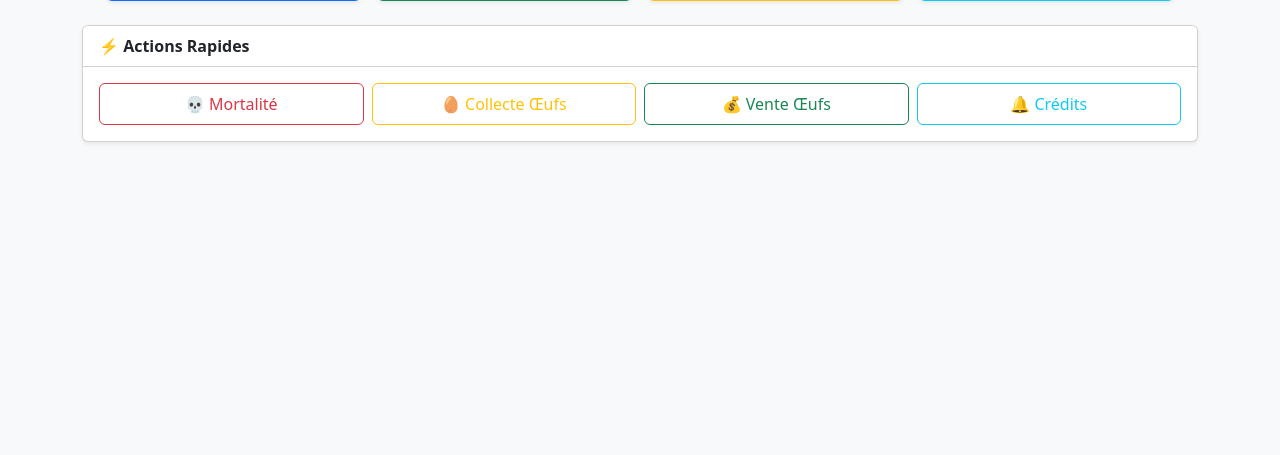
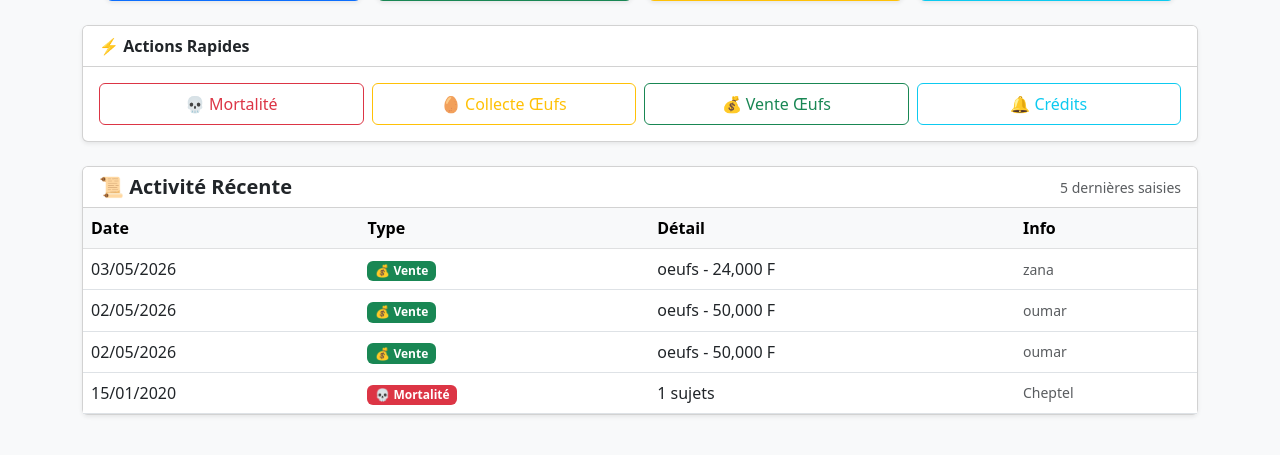
Before and after one commit to fanemamadou/dokaha-local, a Django app: page /dashboard/ in a window 1280 px wide. Shown: the part 262-717 px from the top of the page. Run offline with Django 5.2, Linux system fonts and the light colour scheme; a user stored in the database is signed in; data comes from the database, SQL or seed files in the repository; tables that the repository leaves empty hold one stand-in row (values such as "Sample post").

Commit message:
📜 Étape 3 : Activité Récente validée

```diff
--- a/gestion/templates/gestion/dashboard.html
+++ b/gestion/templates/gestion/dashboard.html
@@ -56,4 +56,30 @@
         </div>
     </div>
 
+
+    <!-- 📜 ACTIVITÉ RÉCENTE -->
+    <div class="card shadow-sm mb-4">
+        <div class="card-header bg-white d-flex justify-content-between align-items-center">
+            <h5 class="mb-0 fw-bold">📜 Activité Récente</h5>
+            <small class="text-muted">5 dernières saisies</small>
+        </div>
+        <div class="table-responsive">
+            <table class="table table-hover align-middle mb-0">
+                <thead class="table-light"><tr><th>Date</th><th>Type</th><th>Détail</th><th>Info</th></tr></thead>
+                <tbody>
+                    {% for a in activites_recentes %}
+                    <tr>
+                        <td>{{ a.date|date:"d/m/Y" }}</td>
+                        <td><span class="badge {% if 'Vente' in a.type %}bg-success{% else %}bg-danger{% endif %}">{{ a.type }}</span></td>
+                        <td>{{ a.detail }}</td>
+                        <td class="text-muted small">{{ a.info }}</td>
+                    </tr>
+                    {% empty %}
+                    <tr><td colspan="4" class="text-center py-3 text-muted">Aucune activité enregistrée</td></tr>
+                    {% endfor %}
+                </tbody>
+            </table>
+        </div>
+    </div>
+
 {% endblock %}
--- a/gestion/views.py
+++ b/gestion/views.py
@@ -22,20 +22,49 @@ def stock_historique(request):
 
 @login_required
 def dashboard(request):
-    """Dashboard principal garanti fonctionnel"""
-    from .models import Poulailler, Vente, Depense
+    """Dashboard: KPIs + Actions + Activité Récente"""
+    from .models import Poulailler, Vente, Depense, SortiePoules
     from django.db.models import Sum
+    from django.utils import timezone
+    from datetime import timedelta
+    from django.shortcuts import render
+
+    today = timezone.now().date()
+    week_ago = today - timedelta(days=7)
 
     total_cheptel = Poulailler.objects.aggregate(total=Sum('effectif_initial'))['total'] or 0
+    mortalite_today = SortiePoules.objects.filter(date=today, type_sortie='mortalite').aggregate(total=Sum('nombre'))['total'] or 0
+    mortalite_week = SortiePoules.objects.filter(date__gte=week_ago, type_sortie='mortalite').aggregate(total=Sum('nombre'))['total'] or 0
+
     try:
-        recettes = Vente.objects.aggregate(total=Sum('montant_total'))['total'] or 0
-        depenses = Depense.objects.aggregate(total=Sum('montant'))['total'] or 0
+        total_recettes = Vente.objects.aggregate(total=Sum('montant_total'))['total'] or 0
+        total_depenses = Depense.objects.aggregate(total=Sum('montant'))['total'] or 0
     except:
-        recettes = depenses = 0
+        total_recettes = 0
+        try: total_depenses = Depense.objects.aggregate(total=Sum('montant_total'))['total'] or 0
+        except: total_depenses = 0
+
+    tresorerie = total_recettes - total_depenses
+    alerte_mortalite = mortalite_week > (total_cheptel * 0.02) if total_cheptel > 0 else False
+    alerte_tresorerie = tresorerie < 0
+
+    # 📜 Activité Récente (mix Ventes + Mortalités)
+    activites = []
+    try:
+        for v in Vente.objects.order_by('-date')[:3]:
+            activites.append({'date': v.date, 'type': '💰 Vente', 'detail': f"{v.type_vente} - {v.montant_total:,.0f} F", 'info': v.client or 'N/A'})
+        for m in SortiePoules.objects.filter(type_sortie='mortalite').order_by('-date')[:2]:
+            activites.append({'date': m.date, 'type': '💀 Mortalité', 'detail': f"{m.nombre} sujets", 'info': 'Cheptel'})
+        activites.sort(key=lambda x: x['date'], reverse=True)
+        activites = activites[:5]
+    except:
+        activites = []
 
     return render(request, 'gestion/dashboard.html', {
-        'total_cheptel': total_cheptel,
-        'tresorerie': recettes - depenses,
+        'total_cheptel': total_cheptel, 'mortalite_today': mortalite_today,
+        'mortalite_week': mortalite_week, 'tresorerie': tresorerie,
+        'alerte_mortalite': alerte_mortalite, 'alerte_tresorerie': alerte_tresorerie,
+        'activites_recentes': activites
     })
 
 
@@ -215,7 +244,7 @@ def mortalite_form(request):
 
 @login_required
 def dashboard(request):
-    """Dashboard: KPIs + Actions (Étapes 1 & 2)"""
+    """Dashboard: KPIs + Actions + Activité Récente"""
     from .models import Poulailler, Vente, Depense, SortiePoules
     from django.db.models import Sum
     from django.utils import timezone
@@ -241,11 +270,21 @@ def dashboard(request):
     alerte_mortalite = mortalite_week > (total_cheptel * 0.02) if total_cheptel > 0 else False
     alerte_tresorerie = tresorerie < 0
 
+    # 📜 Activité Récente (mix Ventes + Mortalités)
+    activites = []
+    try:
+        for v in Vente.objects.order_by('-date')[:3]:
+            activites.append({'date': v.date, 'type': '💰 Vente', 'detail': f"{v.type_vente} - {v.montant_total:,.0f} F", 'info': v.client or 'N/A'})
+        for m in SortiePoules.objects.filter(type_sortie='mortalite').order_by('-date')[:2]:
+            activites.append({'date': m.date, 'type': '💀 Mortalité', 'detail': f"{m.nombre} sujets", 'info': 'Cheptel'})
+        activites.sort(key=lambda x: x['date'], reverse=True)
+        activites = activites[:5]
+    except:
+        activites = []
+
     return render(request, 'gestion/dashboard.html', {
-        'total_cheptel': total_cheptel,
-        'mortalite_today': mortalite_today,
-        'mortalite_week': mortalite_week,
-        'tresorerie': tresorerie,
-        'alerte_mortalite': alerte_mortalite,
-        'alerte_tresorerie': alerte_tresorerie,
+        'total_cheptel': total_cheptel, 'mortalite_today': mortalite_today,
+        'mortalite_week': mortalite_week, 'tresorerie': tresorerie,
+        'alerte_mortalite': alerte_mortalite, 'alerte_tresorerie': alerte_tresorerie,
+        'activites_recentes': activites
     })
```
